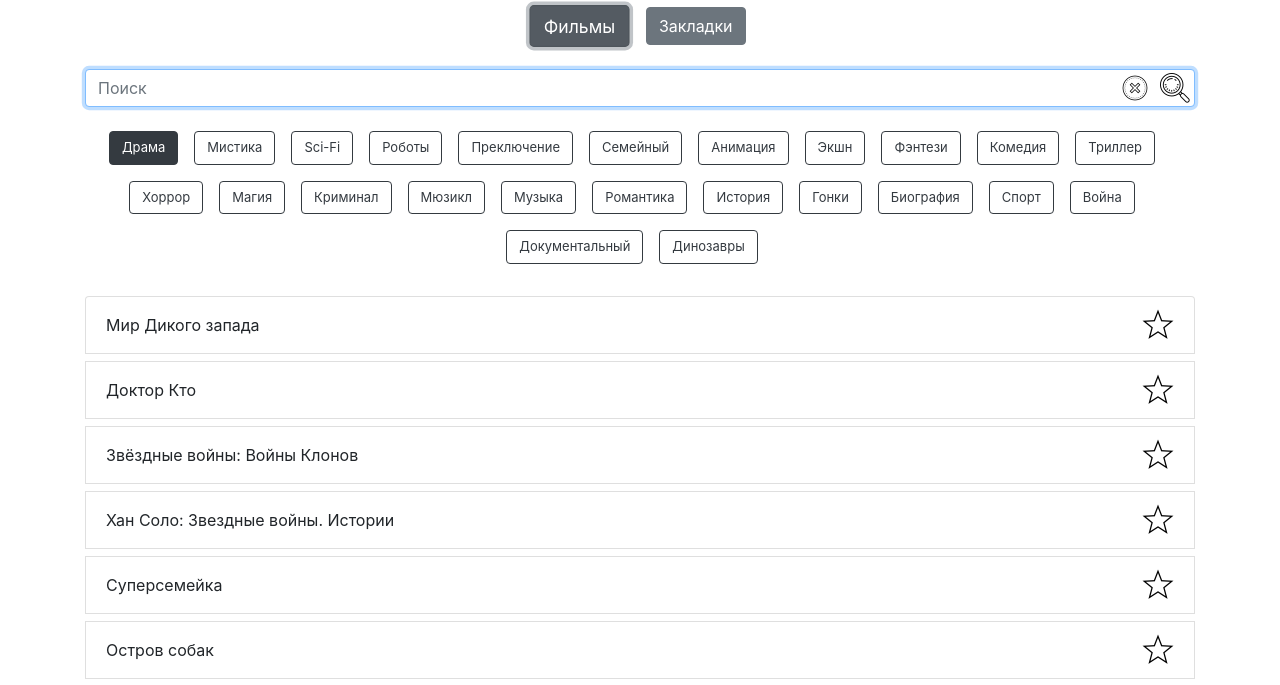
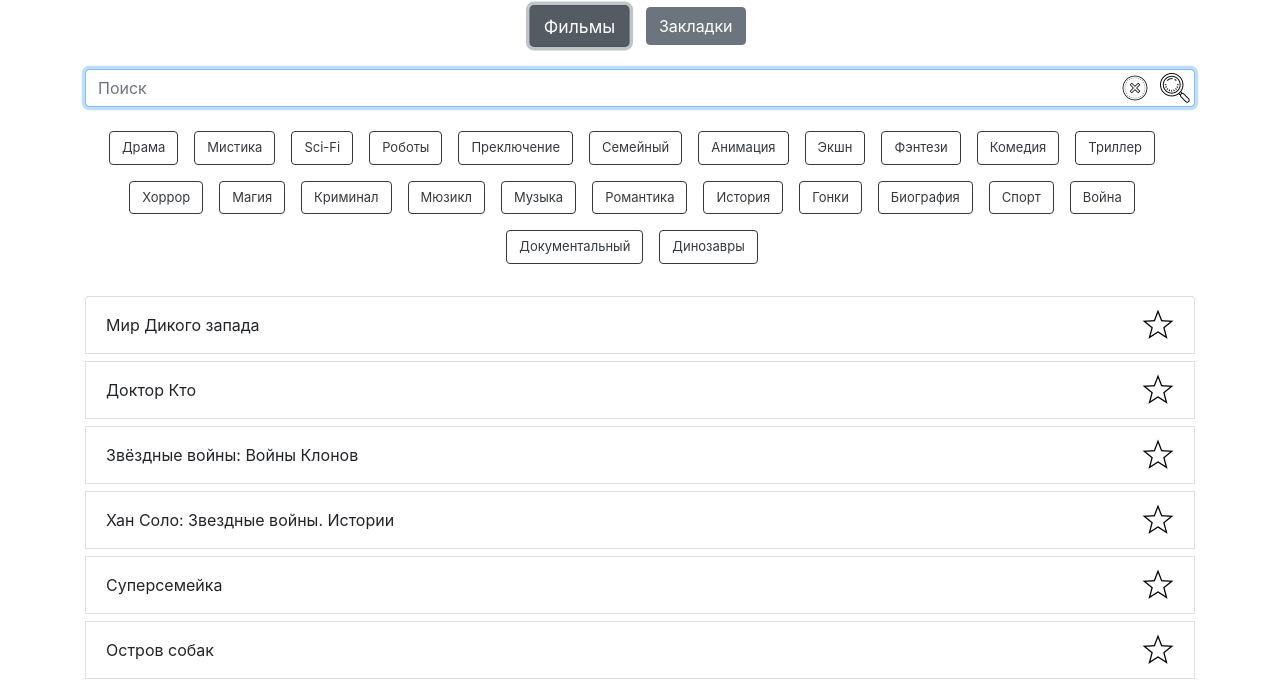
Before and after one commit to elenabatrshina/elenabatrshina.github.io, a website built with webpack: page index.html in a window 1280 px wide. In both pictures the pointer is over the button "Драма". Shown: the part 113-798 px from the top of the page. Built offline with nearby package versions, Linux system fonts and the light colour scheme.

Commit message:
changed button style

```diff
--- a/styles.css
+++ b/styles.css
@@ -24,6 +24,12 @@
 
 button:focus {
   box-shadow: none !important;
+}
+
+.btn-outline-dark:hover {
+  color: #343a40;
+  background-color: transparent;
+  border: 1px solid #343a40;
 }
 
 .button_for_turn_back, .button_for_search {
```
